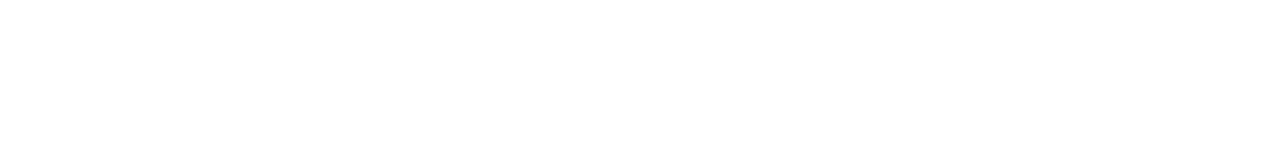
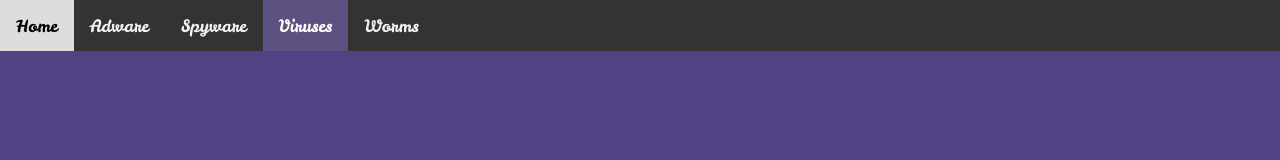
Before and after one commit to KevinHu101/CSE005-Project, a plain HTML site: page CSE005-Project/pages/Viruses.html in a window 1280 px wide. Drawn offline with Linux system fonts and the light colour scheme; a web font is replaced by a local one.

Commit message:
Fixed some bugs. Added nav bar to all pages.

```diff
--- a/CSE005-Project/pages/Viruses.html
+++ b/CSE005-Project/pages/Viruses.html
@@ -4,6 +4,15 @@
     <meta charset="UTF-8" />
     <meta name="viewport" content="width=device-width, initial-scale=1.0" />
     <title>Document</title>
+    <link rel="stylesheet" href="../styles/index.css" />
   </head>
-  <body></body>
+  <body>
+    <div class="topnav">
+      <a href="./index.html">Home</a>
+      <a href="./Adware.html">Adware</a>
+      <a href="./Spyware.html">Spyware</a>
+      <a class="active" href="./Viruses.html">Viruses</a>
+      <a href="./Worms.html">Worms</a>
+    </div>
+  </body>
 </html>
--- a/CSE005-Project/styles/index.css
+++ b/CSE005-Project/styles/index.css
@@ -4,7 +4,7 @@
 body {
     background-color: #514283;
     font-family: "Leckerli One", cursive;
-    padding-top: 5%;
+    padding: 3% 5% 0 5%;
 }
 
 a:link {
```
Also changed, not shown: CSE005-Project/pages/Adware.html (+5 -5 lines), CSE005-Project/pages/Spyware.html (+7 -0 lines), CSE005-Project/pages/Worms.html (+10 -1 lines), CSE005-Project/pages/index.html (+9 -1 lines).
